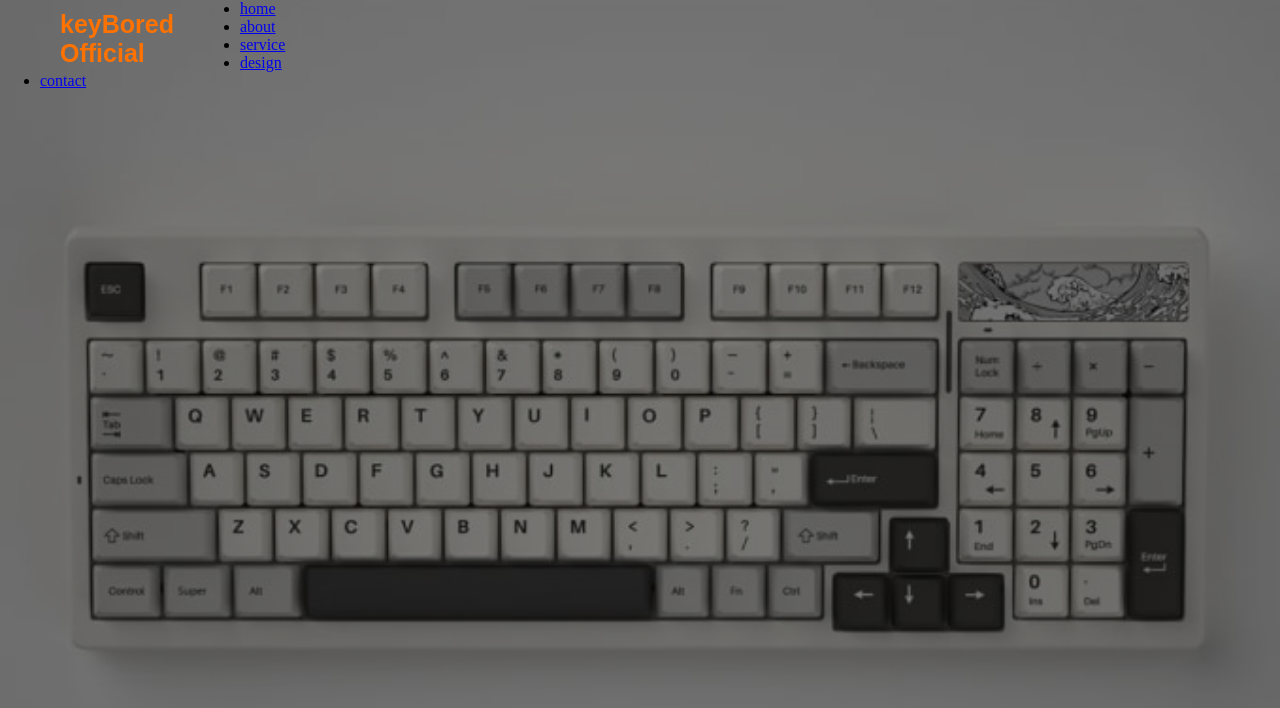
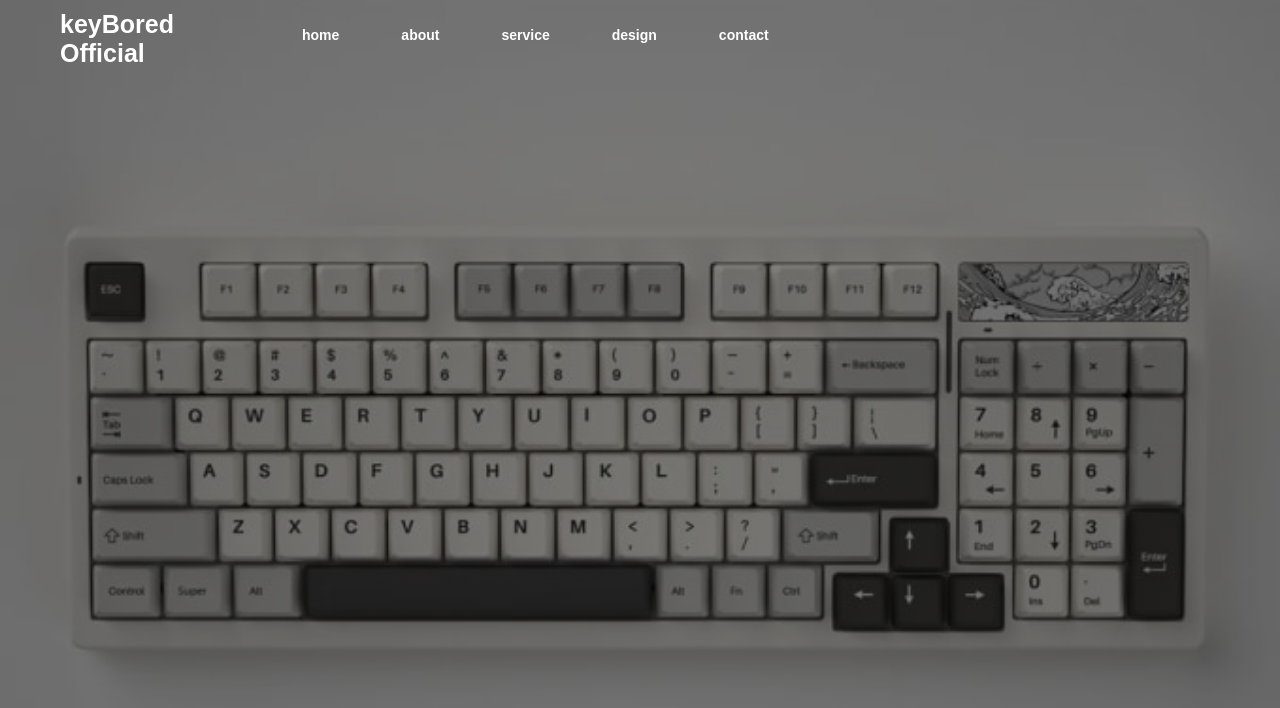
Before and after one commit to keyBoredofficial/keyBoredofficial.github.io, a plain HTML site: page index.html in a window 1280 px wide. Drawn offline with Linux system fonts and the light colour scheme.

Commit message:
Made menu bar

```diff
--- a/style.css
+++ b/style.css
@@ -25,10 +25,38 @@
 }
 
 .logo{
-    color: #ff7200;
+    color: #fff;
     font-size: 25px;
     font-family: Arial;
     padding-left: 20px;
     float: left;
     padding-top: 10px;
 }
+
+.menu{
+    width: 400px;
+    float: left;
+    height: 70px;
+}
+
+ul{
+    float: left;
+    display: flex;
+    justify-content: center;
+    align-items: center;
+}
+
+ul li{
+    list-style: none;
+    margin-left: 62px;
+    margin-top: 27px;
+    font-size: 14px;
+}
+
+ul li a{
+    text-decoration: none;
+    color: #fff;
+    font-family: Arial;
+    font-weight: bold;
+    transition: 0.4s ease-in-out;
+}
```
